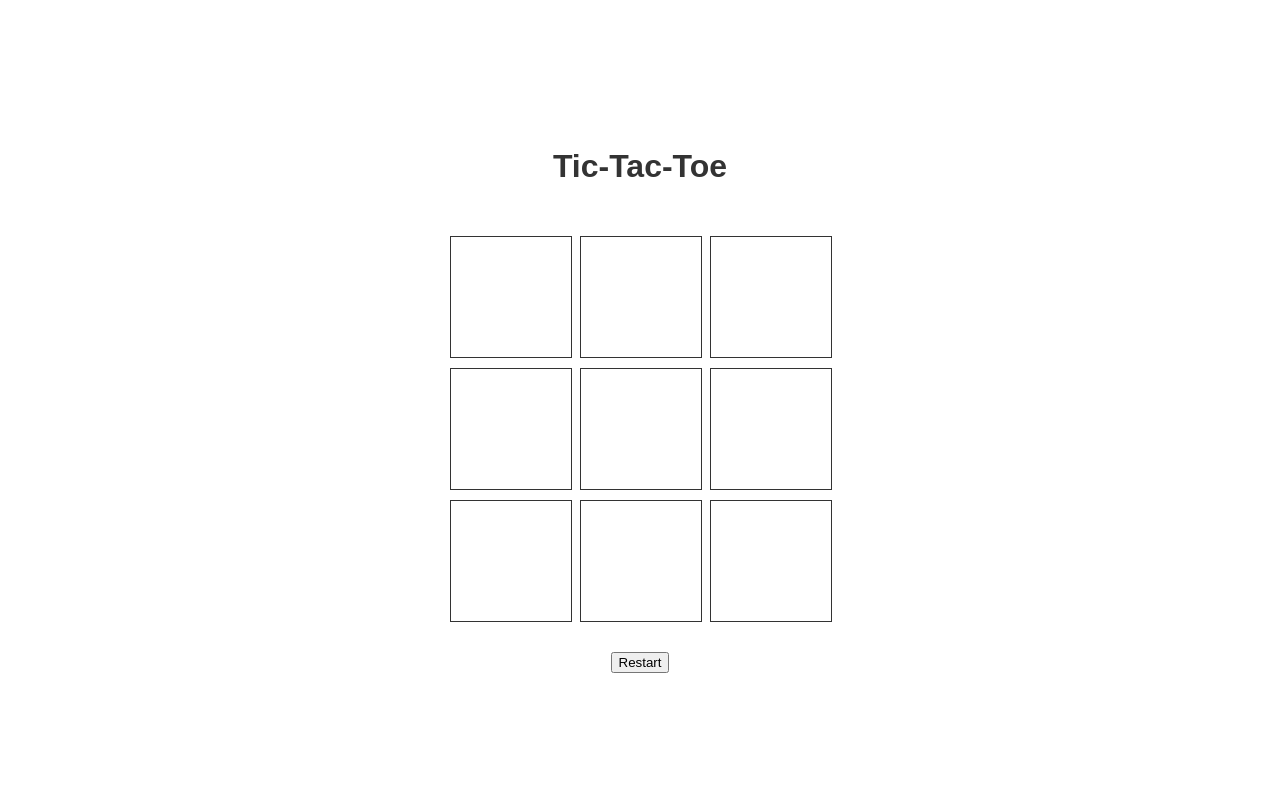
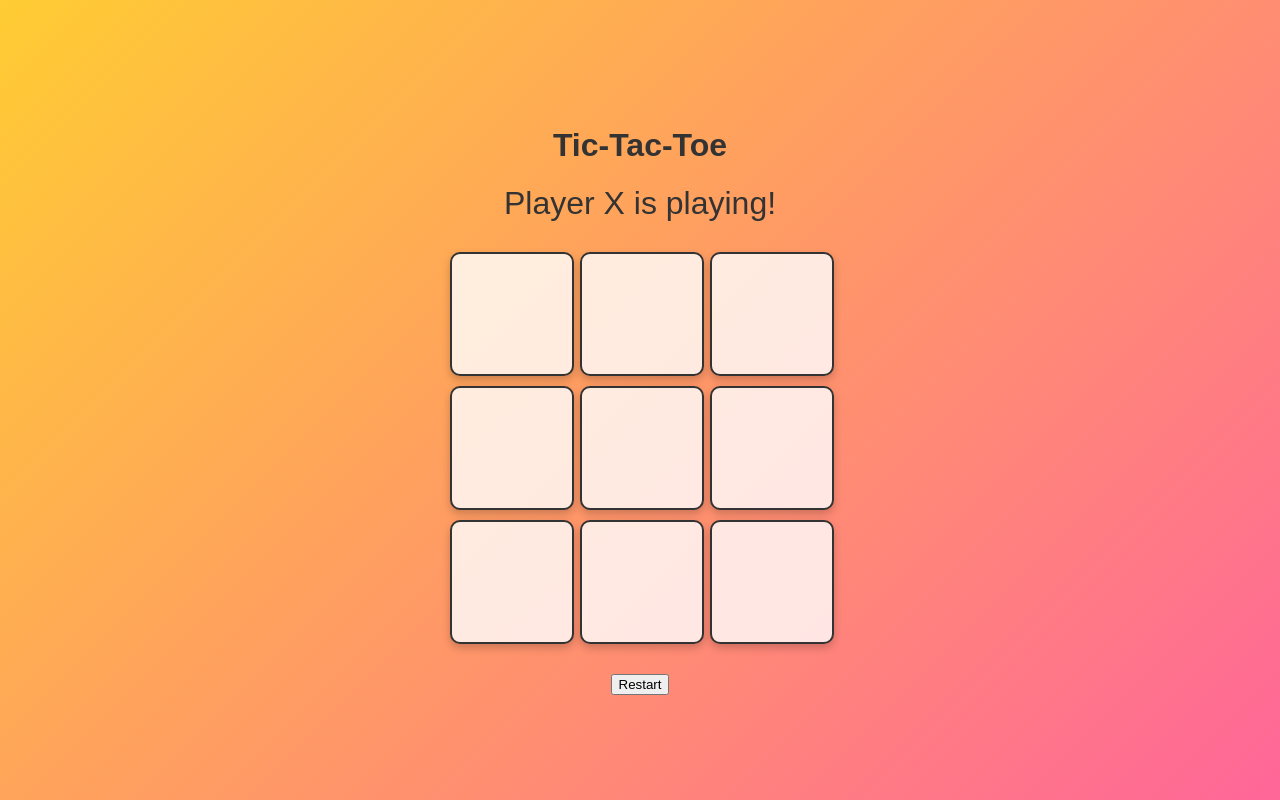
Before and after one commit to LukyNet21/tic-tac-toe, a plain HTML site: page index.html in a window 1280 px wide. Drawn offline with Linux system fonts and the light colour scheme.

Commit message:
adding css style

```diff
--- a/main.css
+++ b/main.css
@@ -7,6 +7,7 @@ body {
     height: 100vh;
     margin: 0;
     color: #333;
+    background: linear-gradient(135deg, #ffcc33, #ff6699);
 }
 
 .game-container {
@@ -25,12 +26,17 @@ body {
 }
 
 .cell {
-    text-align: center;
+    display: flex;
+    justify-content: center;
+    align-items: center;
     width: 120px;
     height: 120px;
-    border: 1px solid #333;
-    transition: linear 0.1s;
+    border: 2px solid #333;
+    transition: transform 0.2s ease-in-out, background-color 0.2s ease-in-out;
     font-size: 3rem;
+    background-color: rgba(255, 255, 255, 0.8);
+    box-shadow: 0 4px 8px rgba(0, 0, 0, 0.2);
+    border-radius: 10px;
 }
 
 .cell:hover {
@@ -51,5 +57,21 @@ body {
 }
 
 .cell.winner {
-    transform: scale(1.05);
+    animation: winning 1s infinite;
 }
+
+#message {
+    font-size: xx-large;
+}
+
+@keyframes winning {
+    0% {
+        transform: scale(0.95);
+    }
+    50% {
+        transform: scale(1.05);
+    }
+    100% {
+        transform: scale(0.95);
+    }
+}
--- a/main.js
+++ b/main.js
@@ -1,6 +1,7 @@
 var player = 'X';
 state = Array(9).fill(null);
 var gameEnded = false
+message(`Player ${player} is playing!`)
 
 function createBoard() {
     const board = document.getElementById('board');
@@ -39,6 +40,7 @@ function handleClick(e){
     if (state[i] || gameEnded) {
         return;
     }
+
     state[i] = player;
     cell.textContent = player;
     cell.classList.add('active');
@@ -65,7 +67,7 @@ function handleClick(e){
         gameEnded = true
     } else {
         player = player === 'X' ? 'O' : 'X';
-        message(`Player ${player} is playing!`)
+        message(`Player ${player} is playing!`);
     }
 }
 
@@ -78,6 +80,7 @@ const resetBtn = document.getElementById('restart');
 resetBtn.addEventListener('click', () => {
     state = Array(9).fill(null);
     player = 'X';
-    gameEnded = false
+    gameEnded = false;
+    message(`Player ${player} is playing!`);
     createBoard();
 })
```
